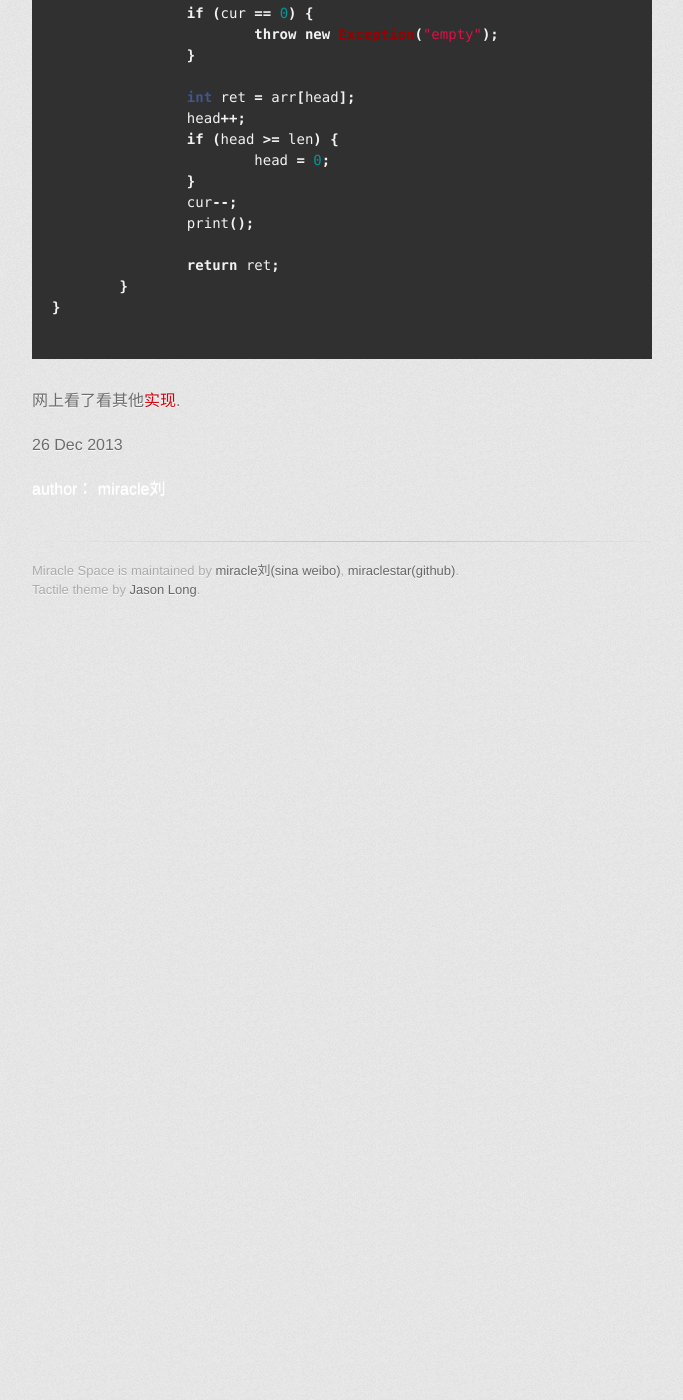
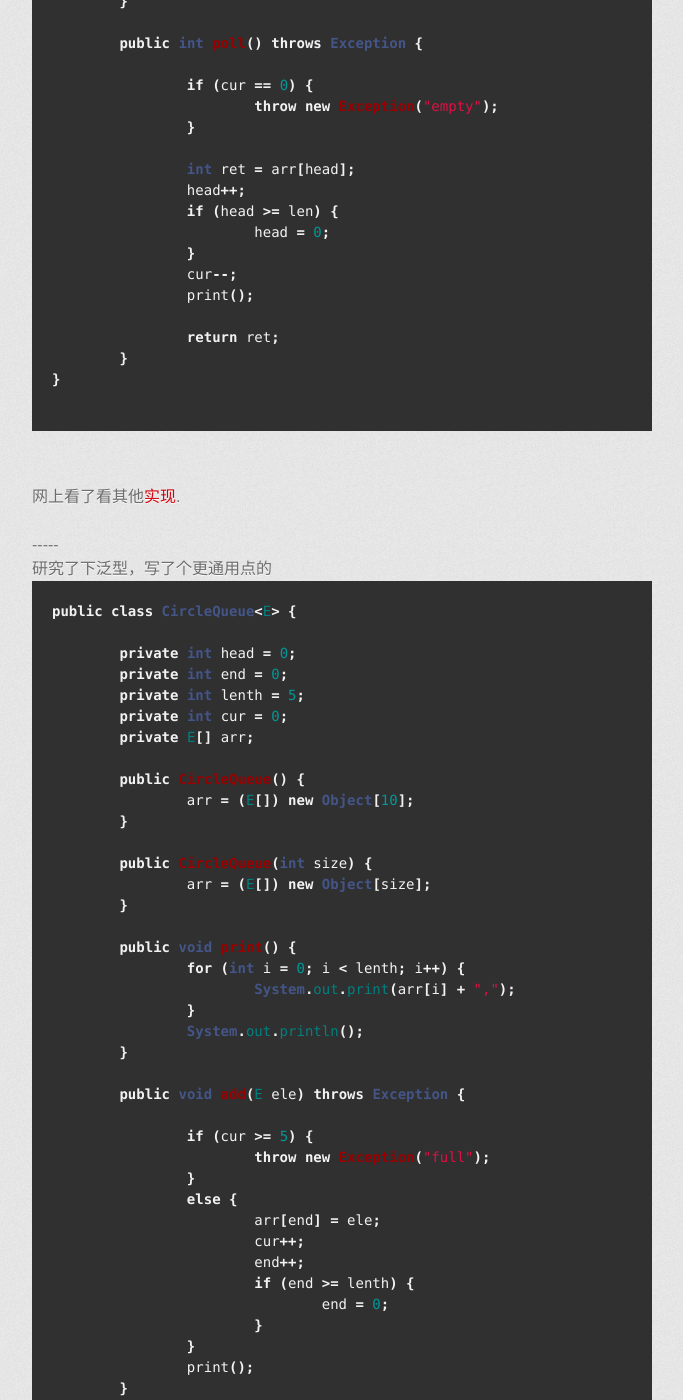
Before and after one commit to miraclestar/myblog, a Jekyll site: the page built from _posts/2013-12-26-java-circle-queue.html, in a window 1280 px wide and 1400 px high, scrolled down 1419 px. Shown: the whole window, without its empty margins (298-981 px from the left). Built offline with Jekyll 4.4.1, drawn with Linux system fonts in a browser that asks for light colours; nearby versions of some CDN libraries; some web fonts are replaced; Markdown is read by kramdown in place of the engine named in the settings; comment, search, counter and statistics services are not loaded; before the commit the page ends 2049 px from its top, so only the background shows below that; some of the changed text lies outside the part shown.

Commit message:
update circle queue

```diff
--- a/_posts/2013-12-26-java-circle-queue.html
+++ b/_posts/2013-12-26-java-circle-queue.html
@@ -5,10 +5,10 @@ category: tech
 ---
 <h2>{{ page.title }}</h2>
 <p>
-今天被问到怎么用数组实现环形队列，想了半天才想起来怎么实现。
-是我太浮躁了，这种代码写的太少，之前一直感觉思路有了就能写出来，真要写的时候，还是会遇到各种各样的问题。
-
-简易代码：
+<br />今天被问到怎么用数组实现环形队列，想了半天才想起来怎么实现。
+<br />是我太浮躁了，这种代码写的太少，之前一直感觉思路有了就能写出来，真要写的时候，还是会遇到各种各样的问题。
+<br />
+<br />简易代码：
 {% highlight java %}
 
 public class QueueTest {
@@ -79,8 +79,76 @@ public class QueueTest {
 }
  {% endhighlight %}
 
-网上看了看其他<a href="http://java.chinaitlab.com/base/840095.html">实现</a>.
+<br />网上看了看其他<a href="http://java.chinaitlab.com/base/840095.html">实现</a>.
+<br />
+<br />-----
+<br />研究了下泛型，写了个更通用点的
 
+{% highlight java %}
+
+public class CircleQueue<E> {
+
+	private int head = 0;
+	private int end = 0;
+	private int lenth = 5;
+	private int cur = 0;
+	private E[] arr;
+
+	public CircleQueue() {
+		arr = (E[]) new Object[10];
+	}
+
+	public CircleQueue(int size) {
+		arr = (E[]) new Object[size];
+	}
+
+	public void print() {
+		for (int i = 0; i < lenth; i++) {
+			System.out.print(arr[i] + ",");
+		}
+		System.out.println();
+	}
+
+	public void add(E ele) throws Exception {
+
+		if (cur >= 5) {
+			throw new Exception("full");
+		}
+		else {
+			arr[end] = ele;
+			cur++;
+			end++;
+			if (end >= lenth) {
+				end = 0;
+			}
+		}
+		print();
+	}
+
+	public E poll() throws Exception {
+
+		if (cur == 0) {
+			throw new Exception("empty");
+		}
+
+		E ret = arr[head];
+		head++;
+		if (head >= lenth) {
+			head = 0;
+		}
+		cur--;
+		print();
+
+		return ret;
+	}
+
+	public E peek() {
+		E ret = arr[head];
+		return ret;
+	}
+
+}
+ {% endhighlight %}
 
 
 </p>
```
